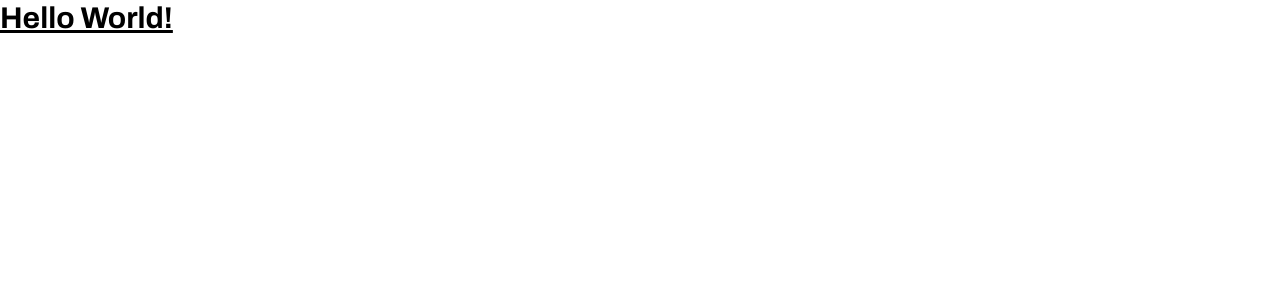
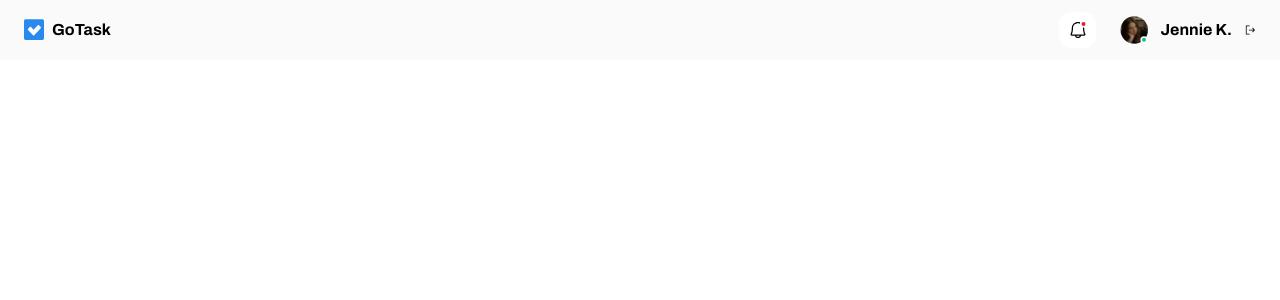
Before and after one commit to Phelipealx/project-go-task, an Angular app: page / in a window 1280 px wide. Shown: the top 300 px of the page. Built offline with nearby package versions, Linux system fonts and the light colour scheme.

Commit message:
add header content
add image, button and text tags

```diff
--- a/src/app/app.component.html
+++ b/src/app/app.component.html
@@ -1 +1,3 @@
-<h1 class="text-3xl font-bold underline">Hello World!</h1>
+<div class="mx-auto max-w-7xl">
+  <app-header />
+</div>
--- a/src/app/app.component.ts
+++ b/src/app/app.component.ts
@@ -1,9 +1,10 @@
 import { Component } from '@angular/core';
 import { RouterOutlet } from '@angular/router';
+import { HeaderComponent } from "./components/header/header.component";
 
 @Component({
   selector: 'app-root',
-  imports: [RouterOutlet],
+  imports: [RouterOutlet, HeaderComponent],
   templateUrl: './app.component.html',
   styleUrl: './app.component.css'
 })
--- a/src/app/components/header/header.component.html
+++ b/src/app/components/header/header.component.html
@@ -1 +1,22 @@
-<p>header works!</p>
+<header class="flex bg-[#FAFAFA] py-3 px-6 w-full">
+  <div class="flex items-center gap-2">
+    <img src="images/icon-logo.svg" alt="Logo Icon" class="w-5" />
+    <h1 class="font-bold">GoTask</h1>
+  </div>
+  <nav class="flex ml-auto gap-6">
+    <button class="bg-white p-2 rounded-xl">
+      <img src="images/icon-notification.svg" alt="Notification Icon" />
+    </button>
+    <div class="flex items-center gap-3">
+      <img
+        src="images/icon-user-avatar.svg"
+        alt="User Avatar Icon"
+        class="w-7"
+      />
+      <span class="font-bold">Jennie K.</span>
+      <button class="w-3">
+        <img src="images/icon-sign-out.svg" alt="Sign Out Icon" />
+      </button>
+    </div>
+  </nav>
+</header>
```
